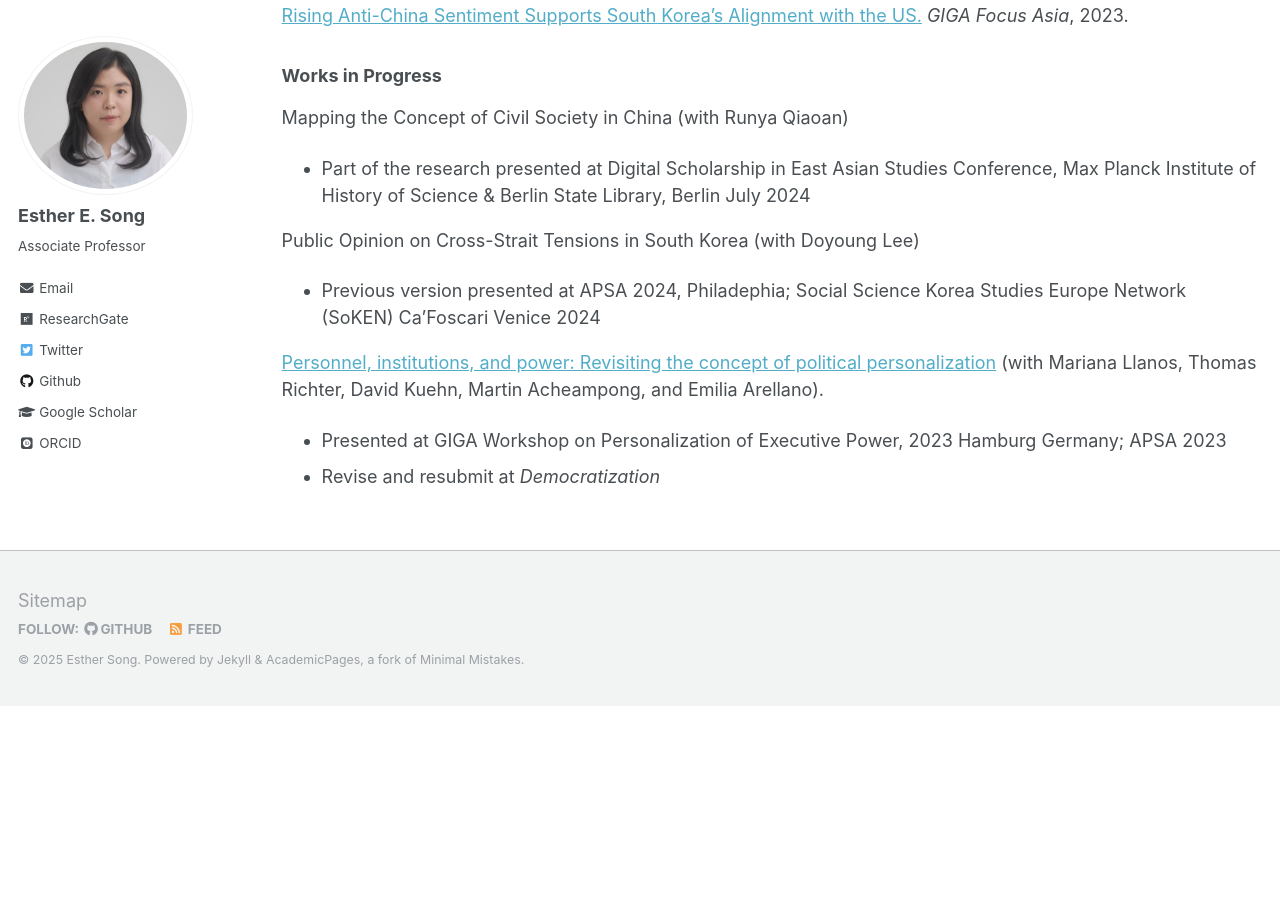
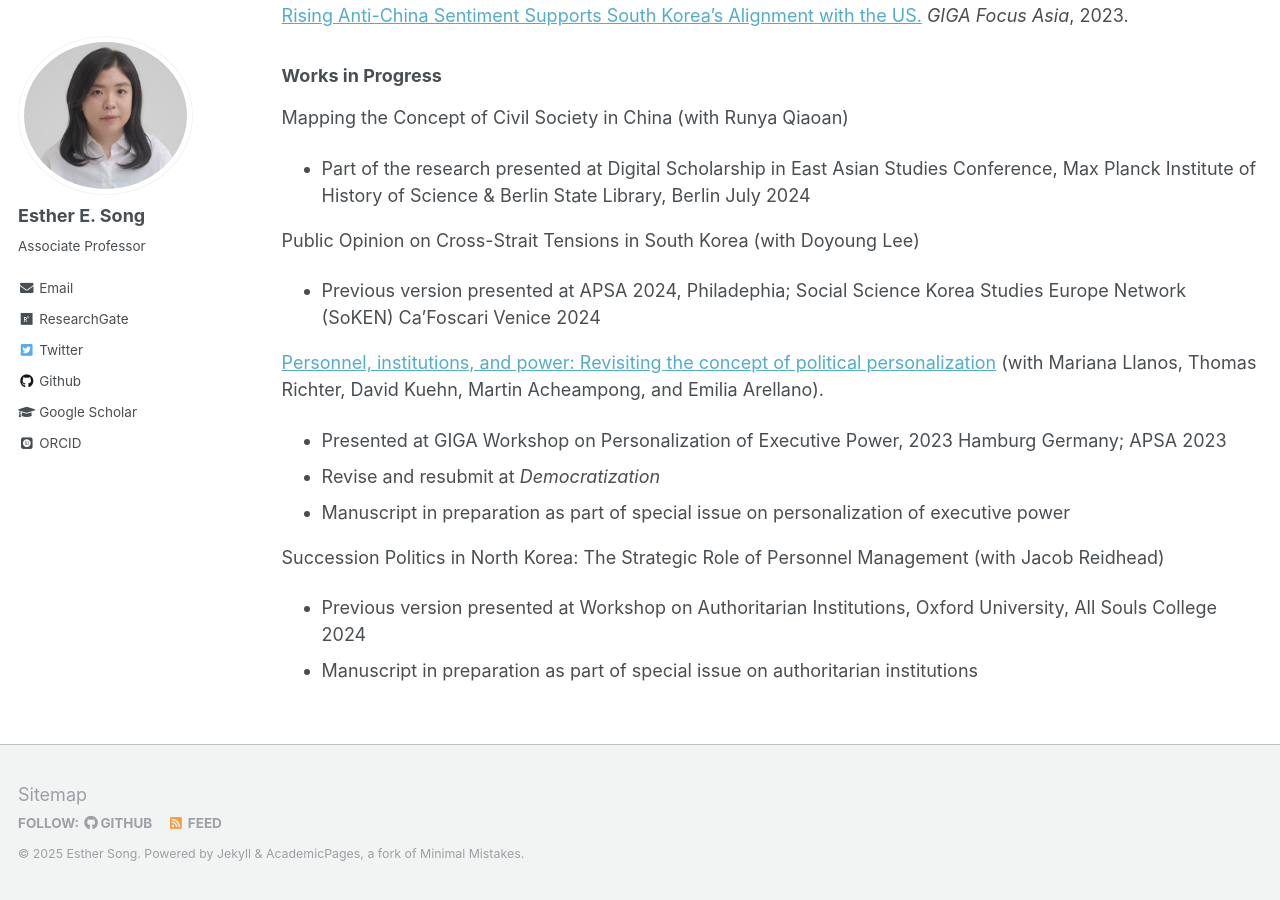
Before and after one commit to ehsong/ehsong.github.io, a Jekyll site: the page built from _pages/research.md, in a window 1280 px wide and 900 px high, scrolled down 2576 px. Built offline with Jekyll 4.4.1, drawn with Linux system fonts in a browser that asks for light colours; some web fonts are replaced; before the commit the page ends 3282 px from its top, so only the background shows below that.

Commit message:
Update research.md

```diff
--- a/_pages/research.md
+++ b/_pages/research.md
@@ -68,3 +68,8 @@ Public Opinion on Cross-Strait Tensions in South Korea (with Doyoung Lee)
 [Personnel, institutions, and power: Revisiting the concept of political personalization](https://www.giga-hamburg.de/en/publications/giga-working-papers/personnel-institutions-power-revisiting-concept-of-executive-personalisation) (with Mariana Llanos, Thomas Richter, David Kuehn, Martin Acheampong, and Emilia Arellano).
 - Presented at GIGA Workshop on Personalization of Executive Power, 2023 Hamburg Germany; APSA 2023
 - Revise and resubmit at *Democratization*
+- Manuscript in preparation as part of special issue on personalization of executive power
+
+Succession Politics in North Korea: The Strategic Role of Personnel Management (with Jacob Reidhead)
+- Previous version presented at Workshop on Authoritarian Institutions, Oxford University, All Souls College 2024
+- Manuscript in preparation as part of special issue on authoritarian institutions
```
